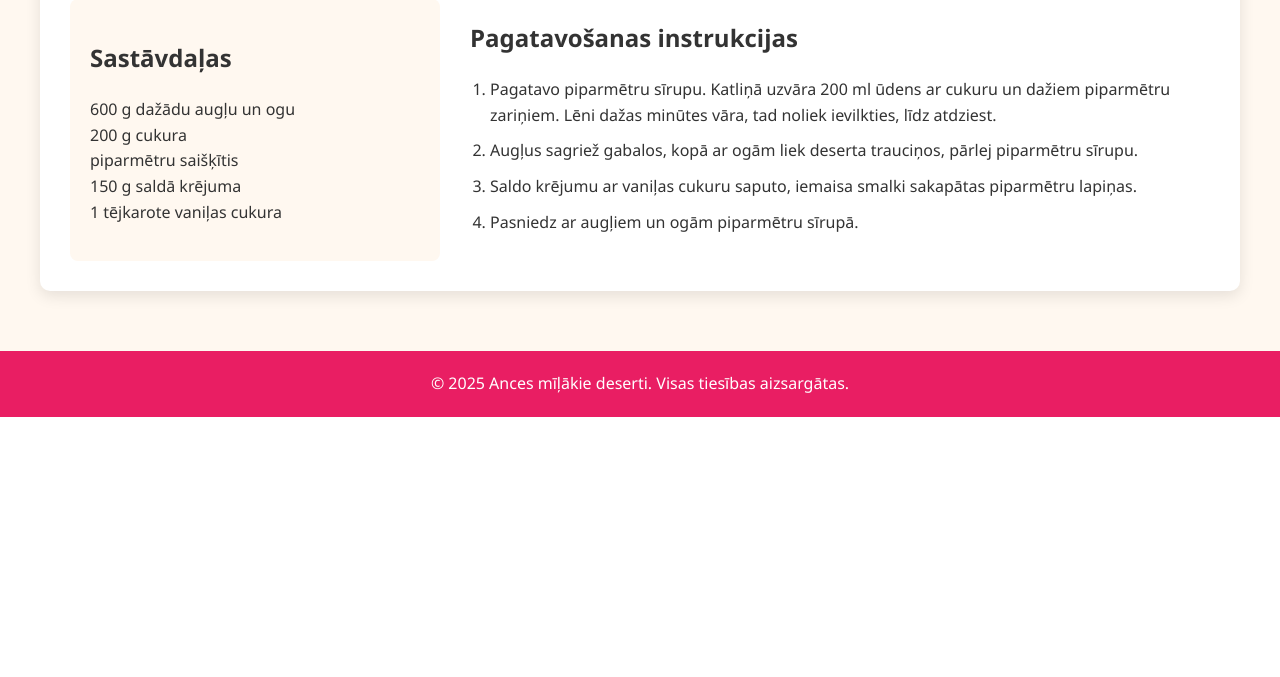
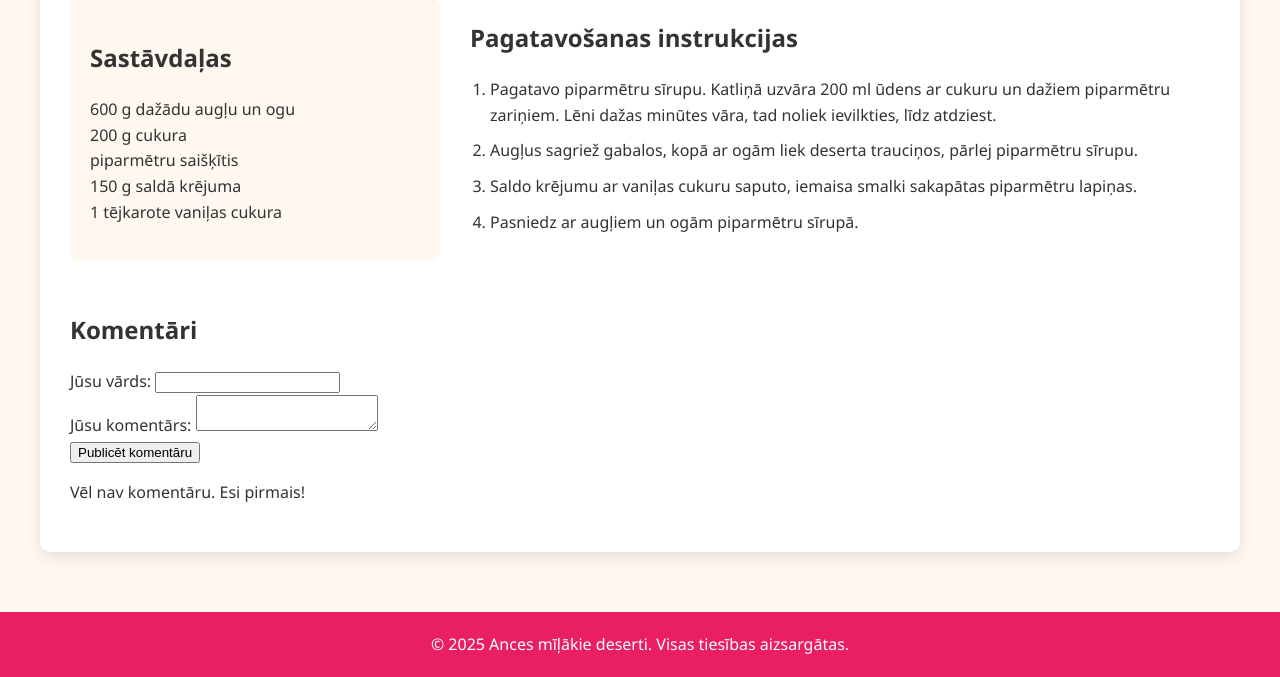
Before and after one commit to anceainare/ance, a Flask app: page /recepte/9 in a window 1280 px wide. Shown: the part 1304-1981 px from the top of the page. Before the commit the page ends 1721 px from the top, so only its background shows below. Run offline with Flask 3, Linux system fonts and the light colour scheme; data comes from the database, SQL or seed files in the repository; tables that the repository leaves empty hold one stand-in row (values such as "Sample post").

Commit message:
recepte.html

```diff
--- a/templates/recepte.html
+++ b/templates/recepte.html
@@ -1,6 +1,6 @@
 {% extends "base.html" %}
 
-{% block title %}Par mums - Ances mīļākie deserti{% endblock %}
+{% block title %}{{ recepte.nosaukums }} - Ances mīļākie deserti{% endblock %}
 
 {% block content %}
     <div class="container">
@@ -42,6 +42,39 @@
                         {% endif %}
                     </ol>
                 </div>
+
+                <div class="comments-section">
+                    <h2>Komentāri</h2>
+
+                    <form method="POST" class="comment-form">
+                        <div class="form-group">
+                            <label for="author_name">Jūsu vārds:</label>
+                            <input type="text" id="author_name" name="author_name" required>
+                        </div>
+                        <div class="form-group">
+                            <label for="comment_text">Jūsu komentārs:</label>
+                            <textarea id="comment_text" name="comment_text" required></textarea>
+                        </div>
+                        <button type="submit">Publicēt komentāru</button>
+                    </form>
+
+                    <div class="comments-list">
+                        {% for comment in comments %}
+                        <div class="comment">
+                            <div class="comment-header">
+                                <strong>{{ comment.author_name }}</strong>
+                                <span class="comment-date">{{ comment.created_at }}</span>
+                                <form method="POST" action="/delete-comment/{{ comment.id }}" class="delete-form">
+                                    <button type="submit" class="delete-button">Dzēst</button>
+                                </form>
+                            </div>
+                            <p>{{ comment.comment_text }}</p>
+                        </div>
+                        {% else %}
+                        <p>Vēl nav komentāru. Esi pirmais!</p>
+                        {% endfor %}
+                    </div>
+                </div>
             </div>
         </div>
     </div>
```
